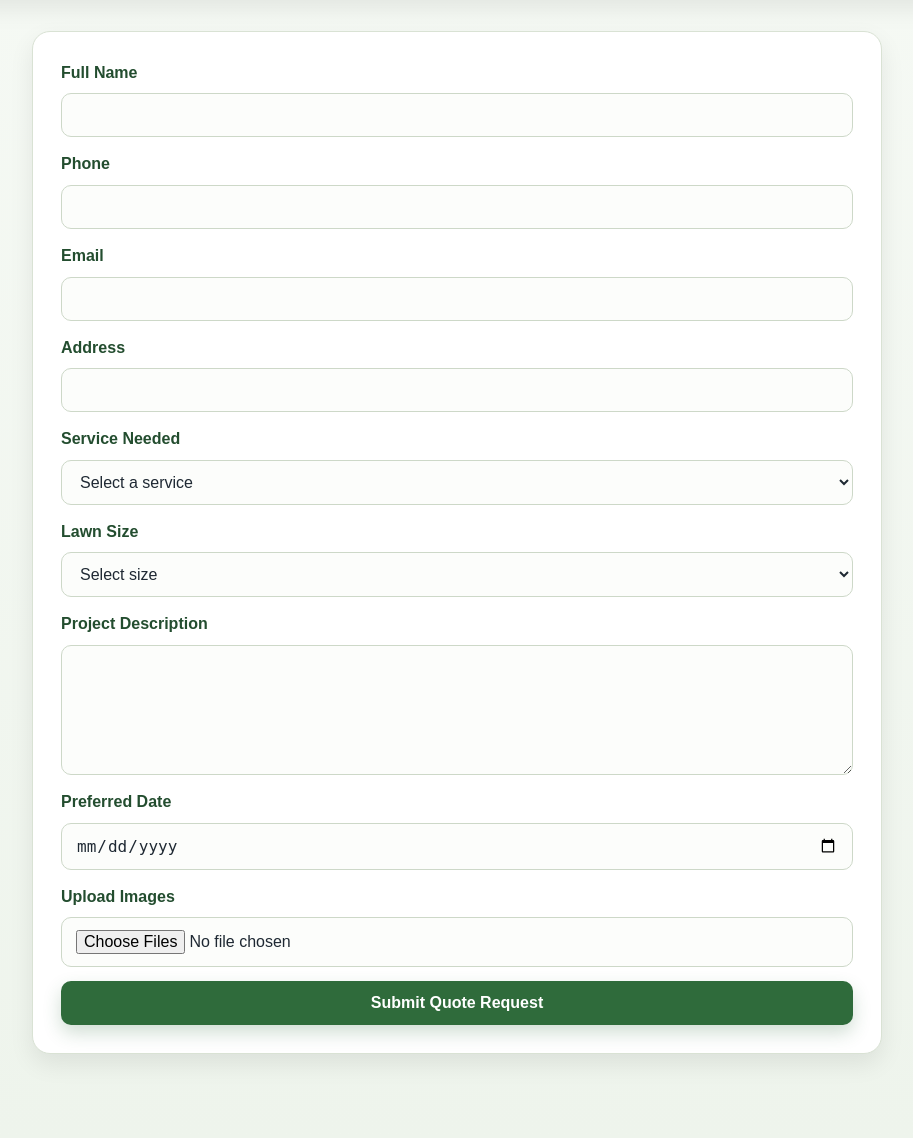
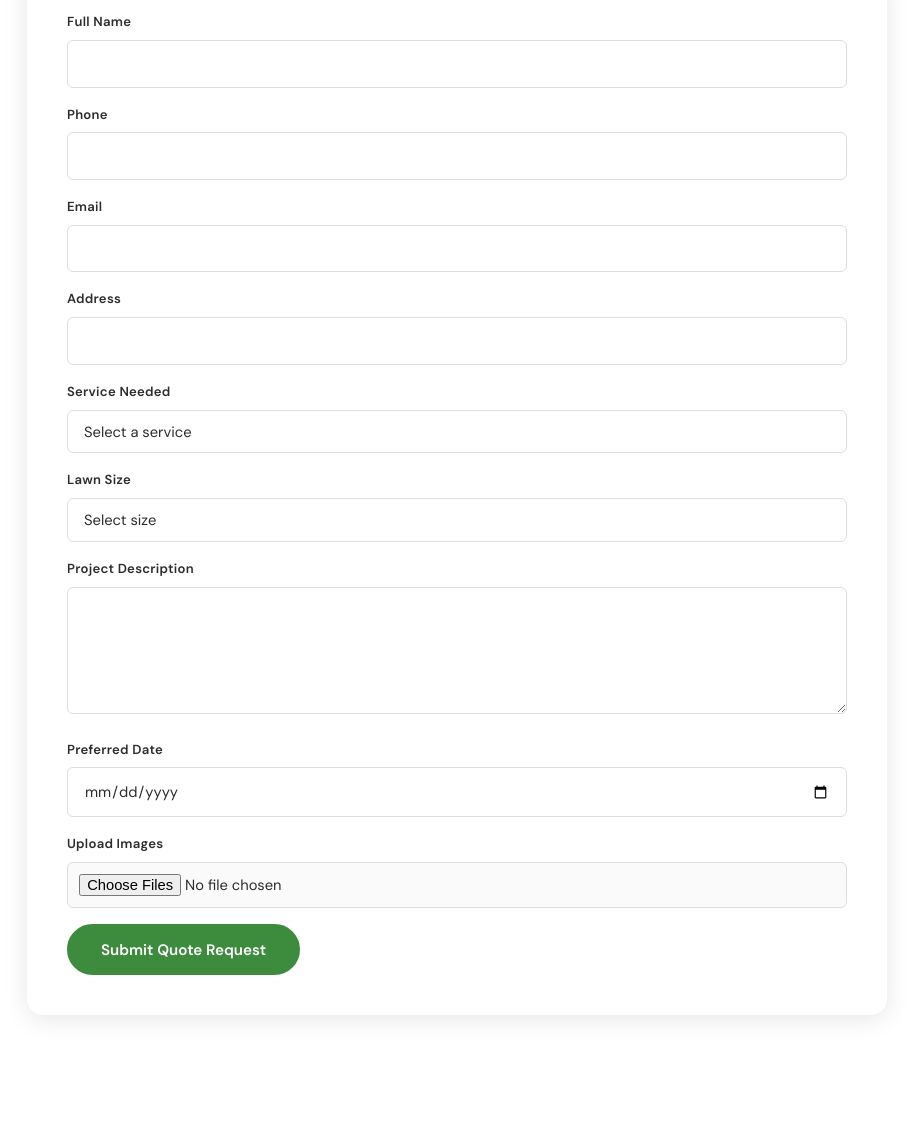
Before and after one commit to cnmcramer/437-project-final-gray2green, a Flask app: page /quote in a window 1280 px wide. Shown: the part 479-1617 px from the top of the page, without its empty margins (183-1096 px from the left). After the commit the page ends 1498 px from the top, so only its background shows below. Run offline with Flask 3, Linux system fonts and the light colour scheme.

Commit message:
Frontend UI Tweaks, changing in style and spacing

```diff
--- a/app.yaml
+++ b/app.yaml
@@ -0,0 +1,2 @@
+runtime: python311
+entrypoint: gunicorn -b :$PORT app.main:app
--- a/app/static/css/style.css
+++ b/app/static/css/style.css
@@ -1,32 +1,43 @@
+@import url('https://fonts.googleapis.com/css2?family=Playfair+Display:wght@700;900&family=DM+Sans:wght@300;400;500;600;700&display=swap');
+
 :root {
-  --green-dark: #234d2f;
-  --green: #2f6b3b;
-  --green-light: #4f8a5b;
-  --accent: #8fcf9b;
-  --bg: #f6f8f4;
-  --surface: #ffffff;
-  --text: #1f2933;
-  --muted: #5b6670;
-  --border: #d9e2d4;
-  --shadow: 0 10px 25px rgba(0, 0, 0, 0.08);
-  --radius: 14px;
-  --max-width: 1150px;
+  --green-deep: #1a3a1a;
+  --green-mid: #2d6a2d;
+  --green-bright: #3d8b3d;
+  --green-light: #5cad5c;
+  --green-pale: #e8f5e8;
+
+  --gray-dark: #2c2c2c;
+  --gray-mid: #5a5a5a;
+  --gray-light: #f4f4f2;
+  --white: #ffffff;
+
+  --shadow: 0 4px 24px rgba(0, 0, 0, 0.10);
+  --shadow-lg: 0 8px 48px rgba(0, 0, 0, 0.15);
+
+  --radius: 12px;
+  --radius-sm: 6px;
+  --transition: 0.25s ease;
 }
 
-* {
+*,
+*::before,
+*::after {
   box-sizing: border-box;
 }
 
 html {
   scroll-behavior: smooth;
+  font-size: 16px;
 }
 
 body {
   margin: 0;
-  font-family: Arial, sans-serif;
-  background: linear-gradient(to bottom, #f8fbf7, #eef4ec);
-  color: var(--text);
-  line-height: 1.6;
+  font-family: 'DM Sans', sans-serif;
+  color: var(--gray-dark);
+  background: var(--white);
+  line-height: 1.65;
+  -webkit-font-smoothing: antialiased;
 }
 
 img {
@@ -34,301 +45,466 @@ img {
   display: block;
 }
 
+a {
+  color: inherit;
+  text-decoration: none;
+}
+
+h1,
+h2,
+h3,
+h4 {
+  font-family: 'Playfair Display', serif;
+  line-height: 1.15;
+  color: var(--green-deep);
+  margin-top: 0;
+}
+
+h1 {
+  font-size: clamp(2.4rem, 6vw, 4.2rem);
+  font-weight: 900;
+}
+
+h2 {
+  font-size: clamp(1.8rem, 4vw, 2.8rem);
+  font-weight: 700;
+}
+
+h3 {
+  font-size: 1.35rem;
+  font-weight: 700;
+}
+
+p {
+  color: var(--gray-mid);
+  margin-top: 0;
+}
+
+.container {
+  width: min(1160px, 92vw);
+  margin-inline: auto;
+}
+
+section {
+  padding: 72px 0;
+}
+
+/* Header / Nav */
 header {
-  background: linear-gradient(135deg, var(--green-dark), var(--green));
-  color: white;
-  padding: 18px 24px;
-  box-shadow: var(--shadow);
   position: sticky;
   top: 0;
-  z-index: 1000;
+  z-index: 100;
+  background: rgba(255, 255, 255, 0.96);
+  backdrop-filter: blur(12px);
+  border-bottom: 1px solid rgba(0, 0, 0, 0.07);
+}
+
+.header-inner {
+  width: min(1160px, 92vw);
+  margin: 0 auto;
+  min-height: 68px;
+  display: flex;
+  align-items: center;
+  justify-content: space-between;
+  gap: 1rem;
 }
 
 header h1 {
+  font-size: 1.35rem;
   margin: 0;
-  font-size: 1.8rem;
-  letter-spacing: 0.5px;
+  color: var(--green-deep);
+}
+
+header h1 span {
+  color: var(--green-bright);
 }
 
 nav {
-  margin-top: 12px;
   display: flex;
+  align-items: center;
+  gap: 1.6rem;
   flex-wrap: wrap;
-  gap: 14px;
 }
 
 nav a {
-  color: white;
-  text-decoration: none;
-  font-weight: bold;
-  padding: 8px 12px;
-  border-radius: 8px;
-  transition: background 0.2s ease, transform 0.2s ease;
+  font-size: 0.92rem;
+  font-weight: 500;
+  color: var(--gray-mid);
+  transition: color var(--transition);
 }
 
 nav a:hover {
-  background: rgba(255, 255, 255, 0.15);
-  transform: translateY(-1px);
+  color: var(--green-bright);
 }
 
-.container {
-  width: 92%;
-  max-width: var(--max-width);
-  margin: 32px auto;
+/* Hero */
+.hero {
+  background: linear-gradient(135deg, var(--green-deep) 0%, var(--green-mid) 60%, var(--green-bright) 100%);
+  position: relative;
+  overflow: hidden;
+  padding: 110px 0 90px;
+  color: var(--white);
 }
 
-.hero {
-  width: 92%;
-  max-width: var(--max-width);
-  margin: 32px auto;
-  background: linear-gradient(rgba(35, 77, 47, 0.75), rgba(47, 107, 59, 0.75)),
-              url("https://images.unsplash.com/photo-1500382017468-9049fed747ef?auto=format&fit=crop&w=1400&q=80") center/cover;
-  color: white;
-  text-align: center;
-  padding: 90px 24px;
-  border-radius: 22px;
-  box-shadow: var(--shadow);
+.hero::before {
+  content: '';
+  position: absolute;
+  inset: 0;
+  background-image:
+    radial-gradient(circle at 70% 50%, rgba(92, 173, 92, 0.25) 0%, transparent 60%);
 }
 
-.hero h2 {
-  margin: 0 0 14px;
-  font-size: 2.5rem;
+.hero .container {
+  position: relative;
+  z-index: 1;
+}
+
+.hero h2,
+.hero h1 {
+  color: var(--white);
+  margin-bottom: 1rem;
+}
+
+.hero h2 span,
+.hero h1 span {
+  color: var(--green-light);
 }
 
 .hero p {
-  margin: 0 auto 24px;
+  color: rgba(255, 255, 255, 0.82);
+  font-size: 1.08rem;
   max-width: 650px;
-  font-size: 1.1rem;
+  margin-bottom: 2rem;
 }
 
+.hero-badge {
+  display: inline-block;
+  background: rgba(255, 255, 255, 0.14);
+  border: 1px solid rgba(255, 255, 255, 0.22);
+  border-radius: 50px;
+  padding: 0.45rem 1rem;
+  font-size: 0.8rem;
+  font-weight: 500;
+  color: rgba(255, 255, 255, 0.9);
+  margin-bottom: 1.25rem;
+}
+
+/* Buttons */
 .button,
-button {
-  display: inline-block;
-  background: var(--green);
-  color: white;
-  border: none;
-  padding: 13px 22px;
+button,
+.btn {
+  display: inline-flex;
+  align-items: center;
+  justify-content: center;
+  gap: 0.5rem;
+  padding: 0.85rem 2rem;
+  border-radius: 50px;
+  font-family: 'DM Sans', sans-serif;
+  font-size: 0.95rem;
+  font-weight: 600;
+  cursor: pointer;
+  border: 2px solid transparent;
+  transition: all var(--transition);
   text-decoration: none;
-  border-radius: 10px;
-  cursor: pointer;
-  font-size: 1rem;
-  font-weight: bold;
-  transition: transform 0.2s ease, background 0.2s ease, box-shadow 0.2s ease;
-  box-shadow: 0 8px 18px rgba(47, 107, 59, 0.22);
+  background: var(--green-bright);
+  color: var(--white);
+  border-color: var(--green-bright);
 }
 
 .button:hover,
-button:hover {
-  background: var(--green-light);
+button:hover,
+.btn:hover {
+  background: var(--green-deep);
+  border-color: var(--green-deep);
   transform: translateY(-2px);
+  box-shadow: 0 6px 20px rgba(45, 106, 45, 0.35);
 }
 
-section {
-  margin-bottom: 32px;
+.btn-outline {
+  background: transparent;
+  color: var(--green-bright);
+  border-color: var(--green-bright);
 }
 
-section h2 {
-  font-size: 2rem;
-  margin-bottom: 16px;
-  color: var(--green-dark);
+.btn-outline:hover {
+  background: var(--green-bright);
+  color: var(--white);
 }
 
+/* Generic sections */
+.section-header {
+  text-align: center;
+  margin-bottom: 3rem;
+}
+
+.section-header p {
+  max-width: 560px;
+  margin-inline: auto;
+  margin-top: 0.75rem;
+  font-size: 1.05rem;
+}
+
+.section-label {
+  display: inline-block;
+  font-size: 0.72rem;
+  font-weight: 600;
+  letter-spacing: 0.14em;
+  text-transform: uppercase;
+  color: var(--green-bright);
+  margin-bottom: 0.75rem;
+}
+
+/* Cards */
 .card-grid,
 .gallery-grid {
   display: grid;
-  grid-template-columns: repeat(auto-fit, minmax(240px, 1fr));
-  gap: 22px;
+  grid-template-columns: repeat(auto-fit, minmax(260px, 1fr));
+  gap: 1.5rem;
 }
 
-.card,
-.gallery-card {
-  background: var(--surface);
+.card {
+  background: var(--white);
   border-radius: var(--radius);
-  padding: 22px;
+  padding: 1.75rem;
   box-shadow: var(--shadow);
-  border: 1px solid var(--border);
-  transition: transform 0.2s ease, box-shadow 0.2s ease;
+  transition: all var(--transition);
+  border: 1px solid transparent;
 }
 
-.card:hover,
+.card:hover {
+  transform: translateY(-4px);
+  box-shadow: var(--shadow-lg);
+  border-color: var(--green-pale);
+}
+
+.card h3 {
+  font-size: 1.1rem;
+  margin-bottom: 0.5rem;
+}
+
+.card p {
+  font-size: 0.92rem;
+}
+
+.services-preview,
+.quote-section,
+.contact-section {
+  background: var(--gray-light);
+}
+
+/* Service icon block if used */
+.service-icon {
+  width: 52px;
+  height: 52px;
+  background: var(--green-pale);
+  border-radius: 12px;
+  display: flex;
+  align-items: center;
+  justify-content: center;
+  font-size: 1.5rem;
+  margin-bottom: 1rem;
+}
+
+/* Gallery */
+.gallery-card {
+  border-radius: var(--radius);
+  overflow: hidden;
+  box-shadow: var(--shadow);
+  transition: all var(--transition);
+  background: var(--gray-light);
+}
+
 .gallery-card:hover {
   transform: translateY(-4px);
-  box-shadow: 0 14px 28px rgba(0, 0, 0, 0.1);
-}
-
-.card h3,
-.gallery-card h3 {
-  margin-top: 0;
-  color: var(--green-dark);
-}
-
-.gallery-card {
-  padding: 14px;
-  overflow: hidden;
+  box-shadow: var(--shadow-lg);
 }
 
 .gallery-card img {
   width: 100%;
-  height: 230px;
+  height: 220px;
   object-fit: cover;
-  border-radius: 12px;
-  margin-bottom: 12px;
+  background: linear-gradient(135deg, var(--green-pale), #c8e6c8);
 }
 
 .gallery-card p {
+  padding: 1rem 1.25rem 1.2rem;
+  font-size: 0.9rem;
   margin: 0;
-  color: var(--muted);
-  font-weight: 600;
 }
 
+/* Forms */
 .form-section {
-  width: 92%;
-  max-width: 850px;
-  margin: 0 auto 40px;
+  padding: 72px 0;
 }
 
 form {
-  display: flex;
-  flex-direction: column;
-  gap: 14px;
-  background: var(--surface);
-  padding: 28px;
-  border-radius: 18px;
+  background: var(--white);
+  border-radius: 16px;
+  padding: 2.5rem;
   box-shadow: var(--shadow);
-  border: 1px solid var(--border);
+  max-width: 860px;
+  margin: 0 auto;
+}
+
+.form-row {
+  display: grid;
+  grid-template-columns: 1fr 1fr;
+  gap: 1rem;
 }
 
 label {
-  font-weight: bold;
-  color: var(--green-dark);
-  margin-bottom: -6px;
+  display: block;
+  font-size: 0.82rem;
+  font-weight: 600;
+  color: var(--gray-dark);
+  margin-bottom: 0.45rem;
+  letter-spacing: 0.02em;
 }
 
 input,
 select,
 textarea {
   width: 100%;
-  padding: 12px 14px;
-  border: 1px solid #cdd8c8;
-  border-radius: 10px;
-  font-size: 1rem;
-  background: #fcfdfb;
-  color: var(--text);
-  transition: border-color 0.2s ease, box-shadow 0.2s ease;
+  padding: 0.8rem 1rem;
+  border: 1.5px solid #ddd;
+  border-radius: var(--radius-sm);
+  font-family: 'DM Sans', sans-serif;
+  font-size: 0.92rem;
+  color: var(--gray-dark);
+  background: var(--white);
+  transition: border-color var(--transition), box-shadow var(--transition);
+  outline: none;
+  appearance: none;
+  margin-bottom: 1rem;
 }
 
 input:focus,
 select:focus,
 textarea:focus {
-  outline: none;
-  border-color: var(--green-light);
-  box-shadow: 0 0 0 3px rgba(79, 138, 91, 0.15);
+  border-color: var(--green-bright);
+  box-shadow: 0 0 0 3px rgba(61, 139, 61, 0.12);
 }
 
 textarea {
-  min-height: 130px;
   resize: vertical;
+  min-height: 110px;
+}
+
+input[type="file"] {
+  padding: 0.7rem;
+  background: #fafafa;
 }
 
 .message {
-  margin-top: 16px;
-  padding: 14px 16px;
-  border-radius: 10px;
-  font-weight: bold;
+  padding: 1rem 1.25rem;
+  border-radius: var(--radius-sm);
+  font-size: 0.9rem;
+  font-weight: 500;
+  margin-top: 1.25rem;
+  display: none;
+}
+
+.message.show {
+  display: block;
 }
 
 .success {
-  background: #e7f7ea;
-  color: #1d6b35;
-  border: 1px solid #bfe5c7;
+  background: #d4edda;
+  color: #155724;
+  border: 1px solid #c3e6cb;
+  display: block;
 }
 
 .error {
-  background: #fdeaea;
-  color: #b02a2a;
-  border: 1px solid #f3c0c0;
+  background: #f8d7da;
+  color: #721c24;
+  border: 1px solid #f5c6cb;
+  display: block;
 }
 
-footer {
-  margin-top: 50px;
-  background: var(--green-dark);
-  color: white;
-  text-align: center;
-  padding: 24px;
-}
-
-p {
-  color: var(--muted);
-}
-
-ul {
-  padding-left: 20px;
-}
-
-.highlight {
-  color: var(--green);
-  font-weight: bold;
-}
-
+/* Contact */
 .contact-box {
-  background: var(--surface);
-  border: 1px solid var(--border);
+  background: var(--white);
   border-radius: var(--radius);
+  padding: 1.5rem;
   box-shadow: var(--shadow);
-  padding: 24px;
 }
 
 .social-links {
   display: flex;
+  gap: 0.75rem;
   flex-wrap: wrap;
-  gap: 12px;
-  margin-top: 12px;
+  margin-top: 1rem;
 }
 
 .social-links a {
-  text-decoration: none;
-  color: white;
-  background: var(--green);
-  padding: 10px 14px;
-  border-radius: 8px;
-  transition: background 0.2s ease;
+  display: inline-flex;
+  align-items: center;
+  justify-content: center;
+  padding: 0.75rem 1rem;
+  background: var(--white);
+  border-radius: 10px;
+  box-shadow: var(--shadow);
+  transition: all var(--transition);
 }
 
 .social-links a:hover {
-  background: var(--green-light);
+  background: var(--green-bright);
+  color: var(--white);
+  transform: translateY(-2px);
 }
 
-@media (max-width: 768px) {
-  header {
-    padding: 16px;
+/* Footer */
+footer {
+  background: var(--green-deep);
+  color: rgba(255, 255, 255, 0.7);
+  padding: 48px 0 32px;
+  margin-top: 2rem;
+}
+
+.footer-inner {
+  width: min(1160px, 92vw);
+  margin: 0 auto;
+  text-align: center;
+}
+
+.footer-inner p {
+  color: rgba(255, 255, 255, 0.75);
+  margin: 0.35rem 0;
+}
+
+/* Responsive */
+@media (max-width: 900px) {
+  .form-row {
+    grid-template-columns: 1fr;
+  }
+}
+
+@media (max-width: 640px) {
+  section {
+    padding: 56px 0;
   }
 
-  header h1 {
-    font-size: 1.5rem;
+  .header-inner {
+    min-height: auto;
+    padding: 14px 0;
+    flex-direction: column;
+    align-items: flex-start;
   }
 
   nav {
-    gap: 8px;
+    gap: 0.9rem;
   }
 
   .hero {
-    padding: 60px 18px;
+    padding: 84px 0 70px;
   }
 
-  .hero h2 {
-    font-size: 2rem;
-  }
-
-  section h2 {
-    font-size: 1.6rem;
-  }
-
-  .card-grid,
-  .gallery-grid {
-    grid-template-columns: 1fr;
+  .hero p {
+    font-size: 1rem;
   }
 
   form {
-    padding: 20px;
+    padding: 1.4rem;
   }
 }
--- a/requirements.txt
+++ b/requirements.txt
@@ -0,0 +1,2 @@
+Flask
+gunicorn
```
